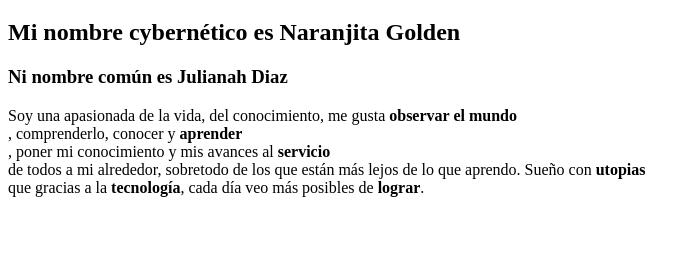
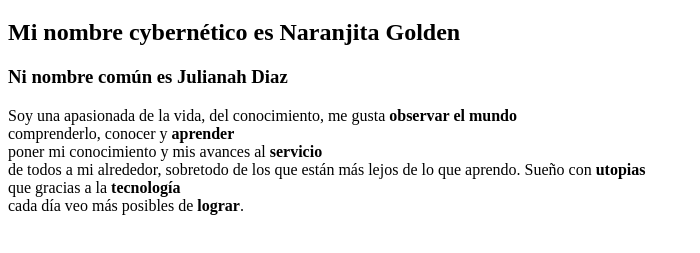
Before and after one commit to naranjitagolden/my-project, a plain HTML site: page index.html in a window 1280 px wide. Shown: the part 61-314 px from the top of the page, without its empty margins (0-700 px from the left). Drawn offline with Linux system fonts and the light colour scheme.

Commit message:
Bug fix Etiqueta br

```diff
--- a/index.html
+++ b/index.html
@@ -12,7 +12,7 @@
 
 <h3>Ni nombre común es Julianah Diaz </h3>
 
-<p>Soy una apasionada de la vida, del conocimiento, me gusta <strong>observar el mundo</strong><br>, comprenderlo, conocer y <strong>aprender</strong><br>, poner mi conocimiento y mis avances al <strong>servicio</strong><br> de todos a mi alrededor, sobretodo de los que están más lejos de lo que aprendo. Sueño con <strong>utopias</strong><br> que gracias a la <strong>tecnología</strong>, cada día veo más posibles de <strong>lograr</strong>. </p>
+<p>Soy una apasionada de la vida, del conocimiento, me gusta <strong>observar el mundo</strong><br> comprenderlo, conocer y <strong>aprender</strong><br> poner mi conocimiento y mis avances al <strong>servicio</strong><br> de todos a mi alrededor, sobretodo de los que están más lejos de lo que aprendo. Sueño con <strong>utopias</strong><br> que gracias a la <strong>tecnología</strong><br> cada día veo más posibles de <strong>lograr</strong>. </p>
 
 
 </body>
```
